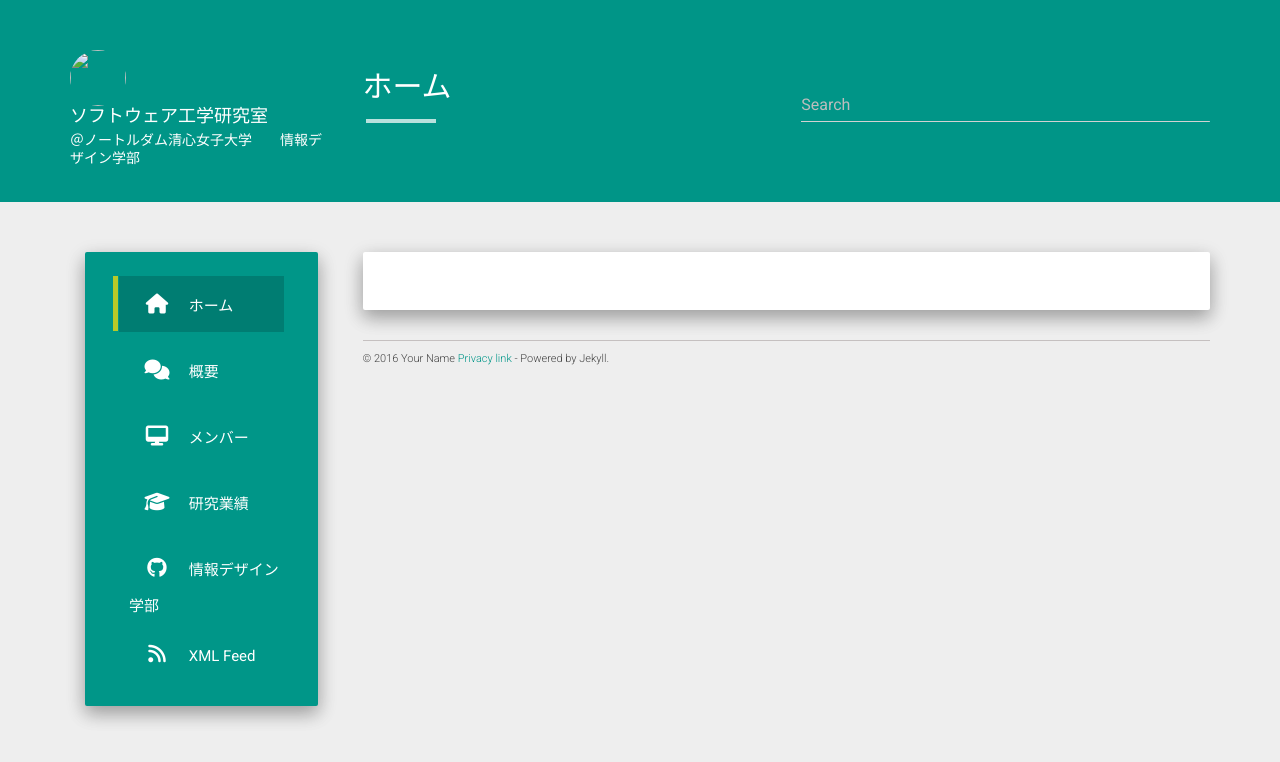
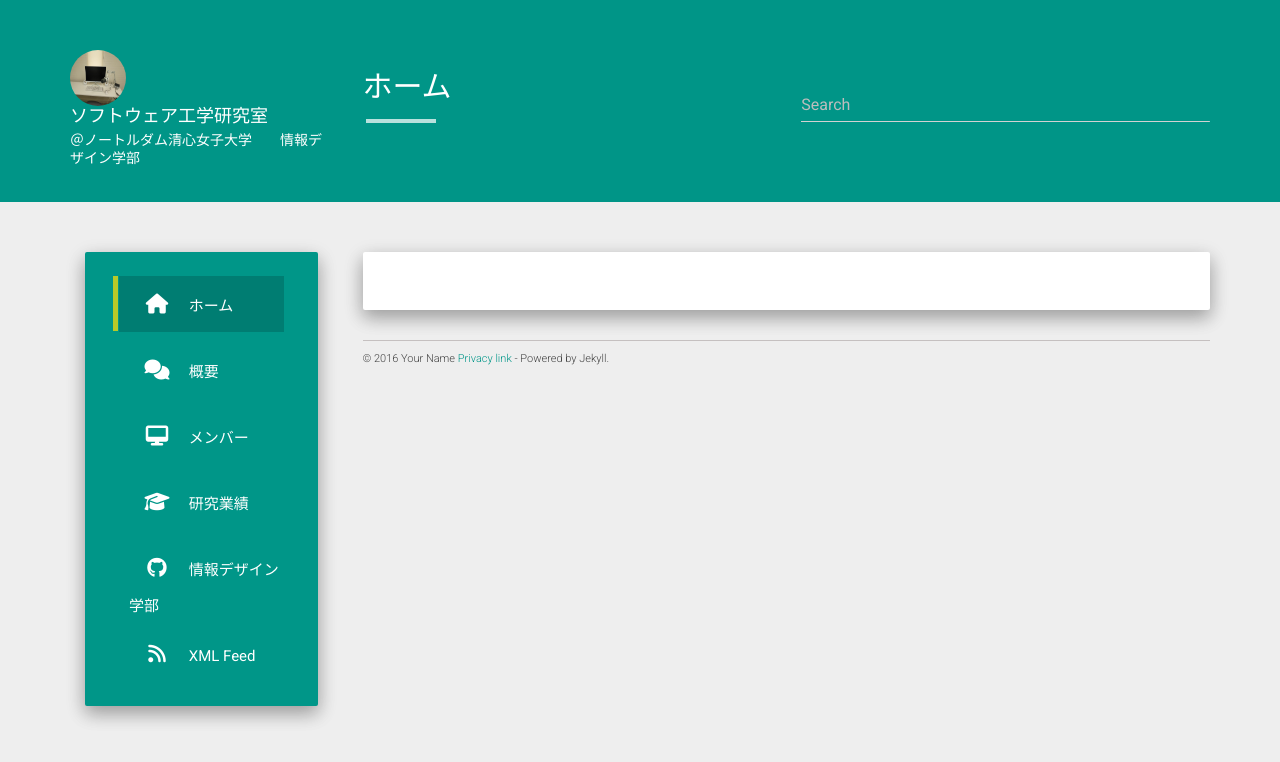
Before and after one commit to ndsu-sel/ndsu-sel.github.io, a Jekyll site: the page built from index.html, in a window 1280 px wide. Shown: the top 762 px of the page. Built offline with Jekyll 4.4.1, drawn with Linux system fonts in a browser that asks for light colours; nearby versions of some CDN libraries; the list of posts is cut into pages by our own code.

Commit message:
タイトルの上の写真追加

```diff
--- a/_config.yml
+++ b/_config.yml
@@ -1,7 +1,7 @@
 title: ソフトウェア工学研究室
 description: ソフトウェア工学研究室
 author: ソフトウェア工学研究室
-logo: /hcz-jekyll-blog/static/img/avatar.png
+logo: /static/img/メディア.jpeg
 github: https://github.com/codeasashu
 about: ＠ノートルダム清心女子大学　　情報デザイン学部
 
```
Also changed, not shown: static/img/メディア.jpeg (added).
